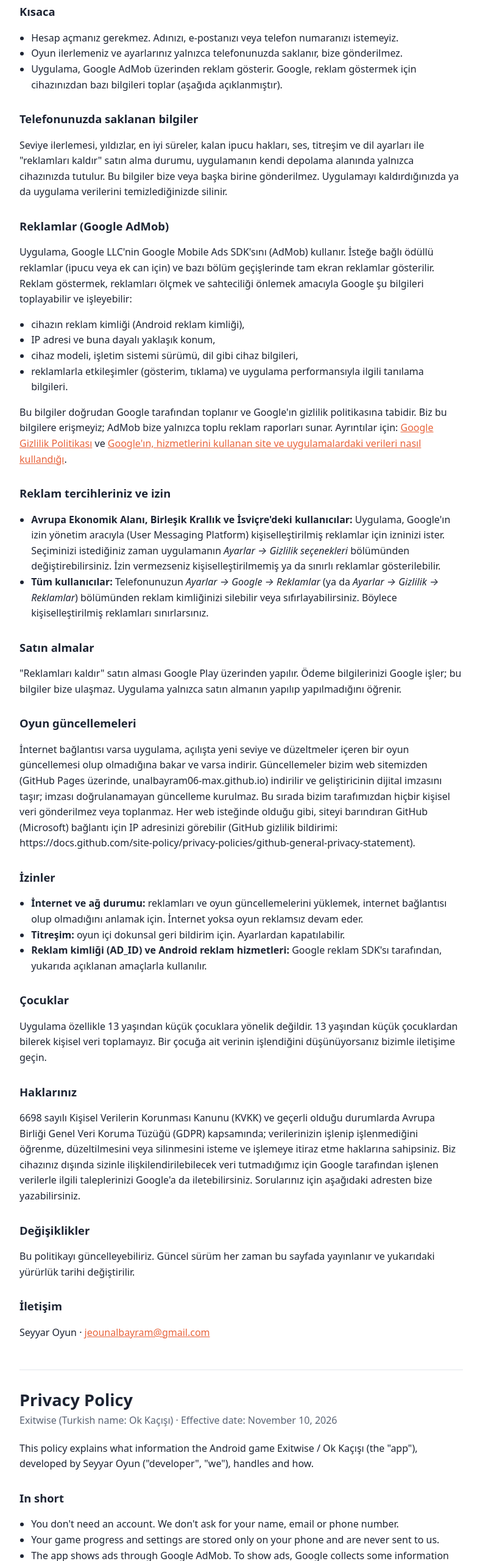
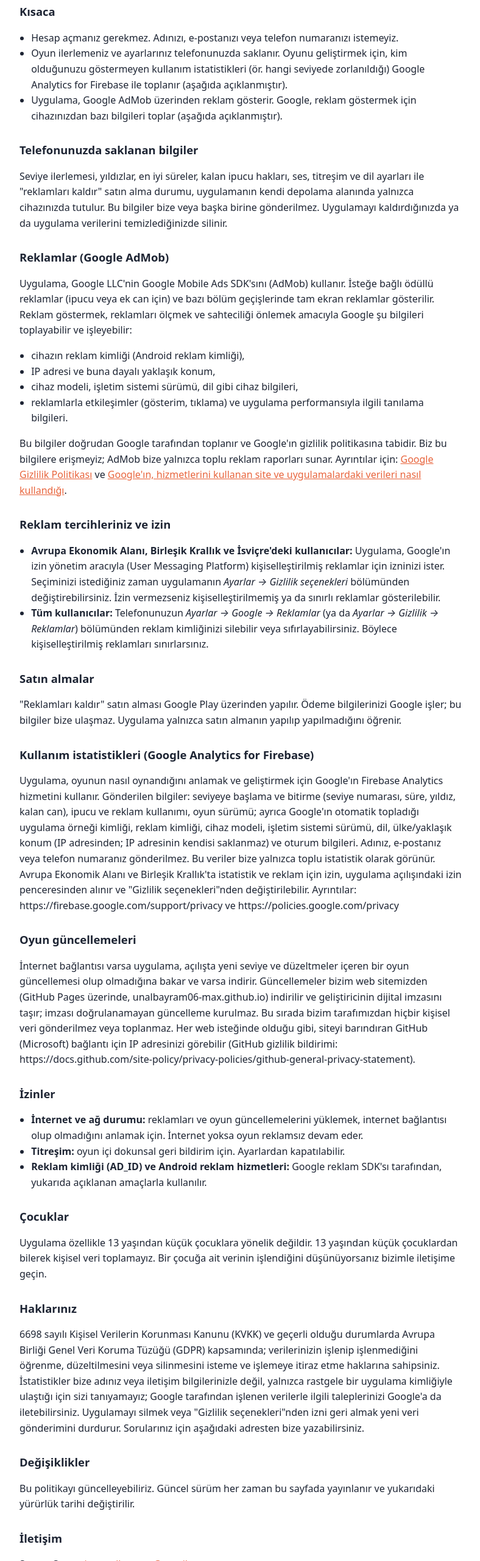
Before and after one commit to unalbayram06-max/unalbayram06-max.github.io, a plain HTML site: page gizlilik/index.html in a window 1280 px wide. Shown: the part 240-2800 px from the top of the page at 61% size, without its empty margins (244-1032 px from the left). Drawn offline with Linux system fonts and the light colour scheme.

Commit message:
Gizlilik: Firebase Analytics

```diff
--- a/gizlilik/index.html
+++ b/gizlilik/index.html
@@ -34,7 +34,7 @@
 <h2>Kısaca</h2>
 <ul>
   <li>Hesap açmanız gerekmez. Adınızı, e-postanızı veya telefon numaranızı istemeyiz.</li>
-  <li>Oyun ilerlemeniz ve ayarlarınız yalnızca telefonunuzda saklanır, bize gönderilmez.</li>
+  <li>Oyun ilerlemeniz ve ayarlarınız telefonunuzda saklanır. Oyunu geliştirmek için, kim olduğunuzu göstermeyen kullanım istatistikleri (ör. hangi seviyede zorlanıldığı) Google Analytics for Firebase ile toplanır (aşağıda açıklanmıştır).</li>
   <li>Uygulama, Google AdMob üzerinden reklam gösterir. Google, reklam göstermek için cihazınızdan bazı bilgileri toplar (aşağıda açıklanmıştır).</li>
 </ul>
 
@@ -60,6 +60,9 @@
 <h2>Satın almalar</h2>
 <p>"Reklamları kaldır" satın alması Google Play üzerinden yapılır. Ödeme bilgilerinizi Google işler; bu bilgiler bize ulaşmaz. Uygulama yalnızca satın almanın yapılıp yapılmadığını öğrenir.</p>
 
+<h2>Kullanım istatistikleri (Google Analytics for Firebase)</h2>
+<p>Uygulama, oyunun nasıl oynandığını anlamak ve geliştirmek için Google'ın Firebase Analytics hizmetini kullanır. Gönderilen bilgiler: seviyeye başlama ve bitirme (seviye numarası, süre, yıldız, kalan can), ipucu ve reklam kullanımı, oyun sürümü; ayrıca Google'ın otomatik topladığı uygulama örneği kimliği, reklam kimliği, cihaz modeli, işletim sistemi sürümü, dil, ülke/yaklaşık konum (IP adresinden; IP adresinin kendisi saklanmaz) ve oturum bilgileri. Adınız, e-postanız veya telefon numaranız gönderilmez. Bu veriler bize yalnızca toplu istatistik olarak görünür. Avrupa Ekonomik Alanı ve Birleşik Krallık'ta istatistik ve reklam için izin, uygulama açılışındaki izin penceresinden alınır ve "Gizlilik seçenekleri"nden değiştirilebilir. Ayrıntılar: https://firebase.google.com/support/privacy ve https://policies.google.com/privacy</p>
+
 <h2>Oyun güncellemeleri</h2>
 <p>İnternet bağlantısı varsa uygulama, açılışta yeni seviye ve düzeltmeler içeren bir oyun güncellemesi olup olmadığına bakar ve varsa indirir. Güncellemeler bizim web sitemizden (GitHub Pages üzerinde, unalbayram06-max.github.io) indirilir ve geliştiricinin dijital imzasını taşır; imzası doğrulanamayan güncelleme kurulmaz. Bu sırada bizim tarafımızdan hiçbir kişisel veri gönderilmez veya toplanmaz. Her web isteğinde olduğu gibi, siteyi barındıran GitHub (Microsoft) bağlantı için IP adresinizi görebilir (GitHub gizlilik bildirimi: https://docs.github.com/site-policy/privacy-policies/github-general-privacy-statement).</p>
 
@@ -74,7 +77,7 @@
 <p>Uygulama özellikle 13 yaşından küçük çocuklara yönelik değildir. 13 yaşından küçük çocuklardan bilerek kişisel veri toplamayız. Bir çocuğa ait verinin işlendiğini düşünüyorsanız bizimle iletişime geçin.</p>
 
 <h2>Haklarınız</h2>
-<p>6698 sayılı Kişisel Verilerin Korunması Kanunu (KVKK) ve geçerli olduğu durumlarda Avrupa Birliği Genel Veri Koruma Tüzüğü (GDPR) kapsamında; verilerinizin işlenip işlenmediğini öğrenme, düzeltilmesini veya silinmesini isteme ve işlemeye itiraz etme haklarına sahipsiniz. Biz cihazınız dışında sizinle ilişkilendirilebilecek veri tutmadığımız için Google tarafından işlenen verilerle ilgili taleplerinizi Google'a da iletebilirsiniz. Sorularınız için aşağıdaki adresten bize yazabilirsiniz.</p>
+<p>6698 sayılı Kişisel Verilerin Korunması Kanunu (KVKK) ve geçerli olduğu durumlarda Avrupa Birliği Genel Veri Koruma Tüzüğü (GDPR) kapsamında; verilerinizin işlenip işlenmediğini öğrenme, düzeltilmesini veya silinmesini isteme ve işlemeye itiraz etme haklarına sahipsiniz. İstatistikler bize adınız veya iletişim bilgilerinizle değil, yalnızca rastgele bir uygulama kimliğiyle ulaştığı için sizi tanıyamayız; Google tarafından işlenen verilerle ilgili taleplerinizi Google'a da iletebilirsiniz. Uygulamayı silmek veya "Gizlilik seçenekleri"nden izni geri almak yeni veri gönderimini durdurur. Sorularınız için aşağıdaki adresten bize yazabilirsiniz.</p>
 
 <h2>Değişiklikler</h2>
 <p>Bu politikayı güncelleyebiliriz. Güncel sürüm her zaman bu sayfada yayınlanır ve yukarıdaki yürürlük tarihi değiştirilir.</p>
@@ -92,7 +95,7 @@
 <h2>In short</h2>
 <ul>
   <li>You don't need an account. We don't ask for your name, email or phone number.</li>
-  <li>Your game progress and settings are stored only on your phone and are never sent to us.</li>
+  <li>Your game progress and settings are stored on your phone. To improve the game, usage statistics that do not identify you (e.g. which levels are hard) are collected with Google Analytics for Firebase (explained below).</li>
   <li>The app shows ads through Google AdMob. To show ads, Google collects some information from your device (explained below).</li>
 </ul>
 
@@ -118,6 +121,9 @@
 <h2>Purchases</h2>
 <p>The "Remove ads" purchase is made through Google Play. Your payment details are processed by Google and never reach us. The app only learns whether the purchase was made.</p>
 
+<h2>Usage statistics (Google Analytics for Firebase)</h2>
+<p>The app uses Google's Firebase Analytics service to understand how the game is played and to improve it. Information sent: level starts and completions (level number, time, stars, lives left), hint and ad usage, game version; plus what Google collects automatically: app instance ID, advertising ID, device model, OS version, language, country/approximate location (from the IP address; the IP address itself is not stored) and session information. Your name, email or phone number are not sent. We only see this data as aggregate statistics. In the European Economic Area and the UK, consent for statistics and ads is requested in the consent dialog when the app starts and can be changed in "Privacy options". Details: https://firebase.google.com/support/privacy and https://policies.google.com/privacy</p>
+
 <h2>Game updates</h2>
 <p>When you are online, the app checks at startup whether a game update with new levels or fixes is available, and downloads it if so. Updates are downloaded from our website (hosted on GitHub Pages, unalbayram06-max.github.io) and carry the developer's digital signature; an update whose signature cannot be verified is not installed. We do not send or collect any personal data in this process. As with any web request, GitHub (Microsoft), which hosts the site, can see your IP address for the connection (GitHub privacy statement: https://docs.github.com/site-policy/privacy-policies/github-general-privacy-statement).</p>
 
@@ -132,7 +138,7 @@
 <p>The app is not specifically directed at children under 13. We do not knowingly collect personal data from children under 13. If you believe a child's data has been processed, please contact us.</p>
 
 <h2>Your rights</h2>
-<p>Under the Turkish Personal Data Protection Law No. 6698 (KVKK) and, where applicable, the EU General Data Protection Regulation (GDPR), you have the right to learn whether your data is processed, to request its correction or deletion, and to object to processing. Since we keep no data linked to you outside your device, you can also direct requests about data processed by Google to Google. For any questions, write to us at the address below.</p>
+<p>Under the Turkish Personal Data Protection Law No. 6698 (KVKK) and, where applicable, the EU General Data Protection Regulation (GDPR), you have the right to learn whether your data is processed, to request its correction or deletion, and to object to processing. Statistics reach us only with a random app instance ID, never with your name or contact details, so we cannot identify you; you can also direct requests about data processed by Google to Google. Uninstalling the app or withdrawing consent in "Privacy options" stops further data from being sent. For any questions, write to us at the address below.</p>
 
 <h2>Changes</h2>
 <p>We may update this policy. The current version is always published on this page, and the effective date above is updated.</p>
```
